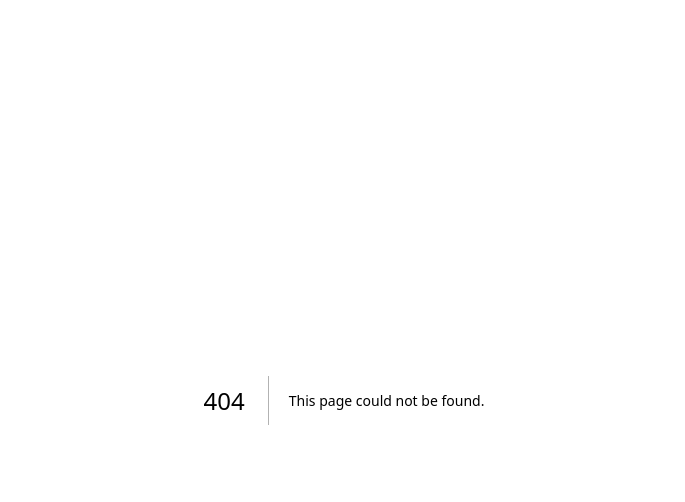
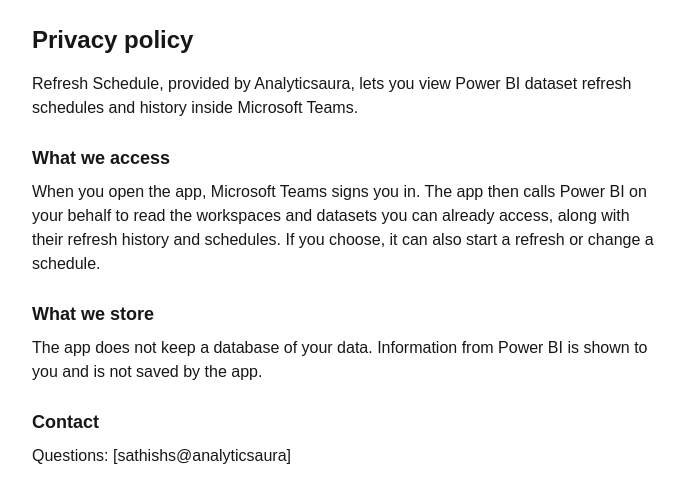
Before and after one commit to sathish-372005/drm-refresh-app, a Next.js app: page /privacy in a window 1280 px wide. Before the commit this address had no page. Shown: the top 502 px of the page, without its empty margins (296-981 px from the left). Built offline with nearby package versions, Linux system fonts and the light colour scheme.

Commit message:
add : terms and privacy

```diff
--- /dev/null
+++ b/app/privacy/page.tsx
@@ -0,0 +1,25 @@
+export default function Privacy() {
+  return (
+    <main className="mx-auto max-w-2xl p-6">
+      <h1 className="text-2xl font-bold">Privacy policy</h1>
+      <p className="mt-4">
+        Refresh Schedule, provided by Analyticsaura, lets you view Power BI
+        dataset refresh schedules and history inside Microsoft Teams.
+      </p>
+      <h2 className="mt-6 text-lg font-semibold">What we access</h2>
+      <p className="mt-2">
+        When you open the app, Microsoft Teams signs you in. The app then calls
+        Power BI on your behalf to read the workspaces and datasets you can
+        already access, along with their refresh history and schedules. If you
+        choose, it can also start a refresh or change a schedule.
+      </p>
+      <h2 className="mt-6 text-lg font-semibold">What we store</h2>
+      <p className="mt-2">
+        The app does not keep a database of your data. Information from Power BI
+        is shown to you and is not saved by the app.
+      </p>
+      <h2 className="mt-6 text-lg font-semibold">Contact</h2>
+      <p className="mt-2">Questions: [sathishs@analyticsaura]</p>
+    </main>
+  );
+}
--- /dev/null
+++ b/app/terms/page.tsx
@@ -0,0 +1,17 @@
+export default function Terms() {
+  return (
+    <main className="mx-auto max-w-2xl p-6">
+      <h1 className="text-2xl font-bold">Terms of use</h1>
+      <p className="mt-4">
+        Refresh Schedule is provided by Analyticsaura. By using the app you
+        agree to use it only with Power BI content you are authorized to access.
+      </p>
+      <p className="mt-4">
+        The app is provided as is, without warranties. Analyticsaura is not
+        liable for refresh failures, data changes or schedule changes made
+        through the app.
+      </p>
+      <p className="mt-4">Questions: [your support email]</p>
+    </main>
+  );
+}
--- a/next.config.ts
+++ b/next.config.ts
@@ -9,14 +9,6 @@ const nextConfig: NextConfig = {
   },
   cacheComponents: true,
   partialPrefetching: true,
-  turbopack: {
-    rules: {
-      "*.css": {
-        loaders: ["@tailwindcss/turbopack"],
-        as: "*.css",
-      },
-    },
-  },
 };
 
 export default nextConfig;
--- a/package.json
+++ b/package.json
@@ -14,7 +14,7 @@
     "react-dom": "19.3.0"
   },
   "devDependencies": {
-    "@tailwindcss/turbopack": "^4",
+    "@tailwindcss/postcss": "^4.3.3",
     "@types/node": "^20",
     "@types/react": "^19",
     "@types/react-dom": "^19",
--- /dev/null
+++ b/postcss.config.mjs
@@ -0,0 +1,7 @@
+const postcssConfig = {
+  plugins: {
+    "@tailwindcss/postcss": {},
+  },
+};
+
+export default postcssConfig;
```
Also changed, not shown: 1 other file (tests, documents, lock files or other folders).
